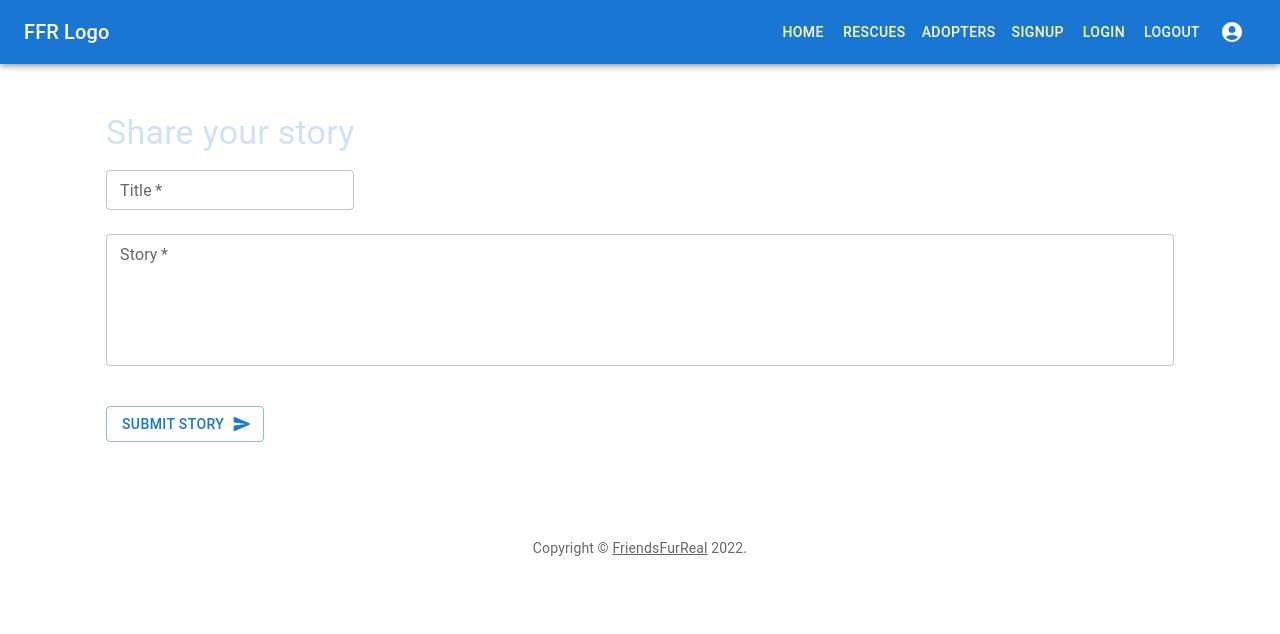
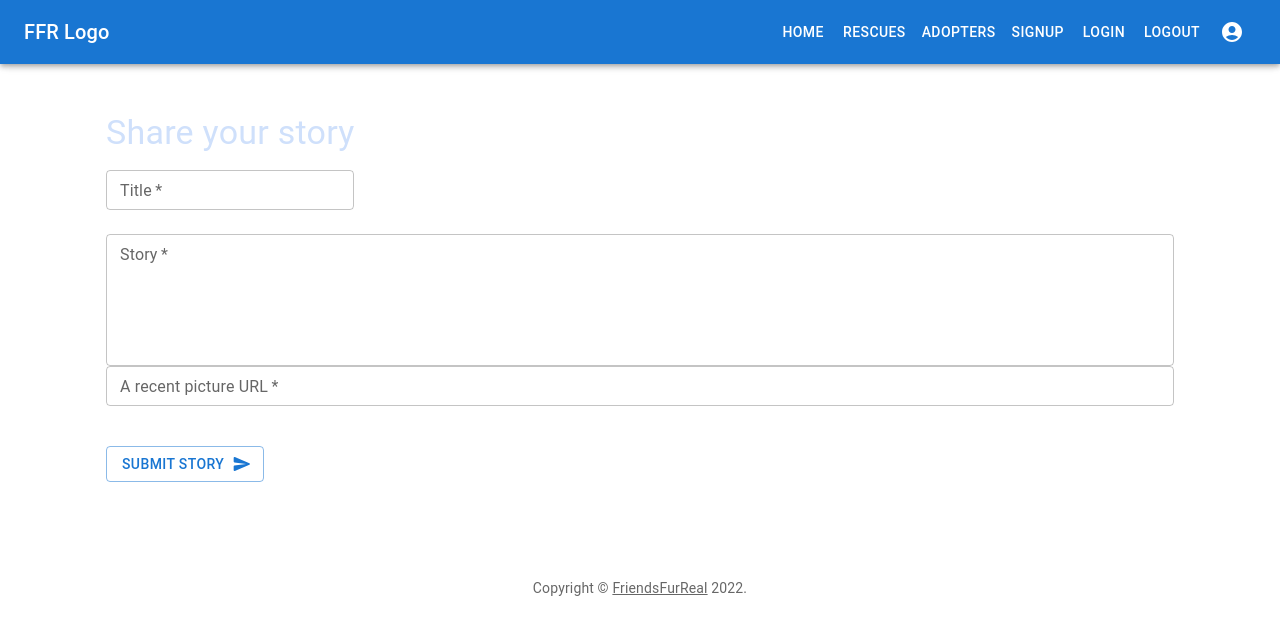
Before and after one commit to stacieherrington/friends-fur-real, a React (Create React App) app in the folder ghi/: page /stories/new in a window 1280 px wide. Shown: the top 634 px of the page. Built offline with nearby package versions, Linux system fonts and the light colour scheme.

Commit message:
Added picture field to story form.

```diff
--- a/ghi/src/components/StoryForm.js
+++ b/ghi/src/components/StoryForm.js
@@ -15,14 +15,16 @@ export default function StoryForm() {
 
   const [title, setTitle] = useState('')
   const [story, setStory] = useState('')
+  const [picture, setPicture] = useState('')
   const [titleError, setTitleError] = useState(false)
   const [storyError, setStoryError] = useState(false)
+  const [pictureError, setPictureError] = useState(false)
 
 
   const handleSubmit = async (event) => {
     event.preventDefault();
     const url = `${process.env.REACT_APP_API_HOST}/api/applications/{application_id}/story/`;
-    const data = { title, story };
+    const data = { title, story, picture };
     const response = await fetch(url, {
       method: 'POST',
       body: JSON.stringify(data),
@@ -33,11 +35,15 @@ export default function StoryForm() {
     }
     setTitleError(false)
     setStoryError(false)
+    setPictureError(false)
     if (title == '') {
       setTitleError(true)
     }
     if (story == '') {
       setStoryError(true)
+    }
+    if (picture == '') {
+      setPictureError(true)
     }
   };
 
@@ -82,6 +88,19 @@ export default function StoryForm() {
               rows={5}
               error={storyError}
             />
+             <TextField
+              onChange={(event) => setPicture(event.target.value)}
+              label="A recent picture URL"
+              value={picture}
+              id="picture"
+              name="picture"
+              variant="outlined"
+              size="small"
+              color="primary"
+              fullWidth
+              required
+              error={pictureError}
+            />
           </Box>
           <Button
             onClick={() => console.log('clicked!!')}
```
